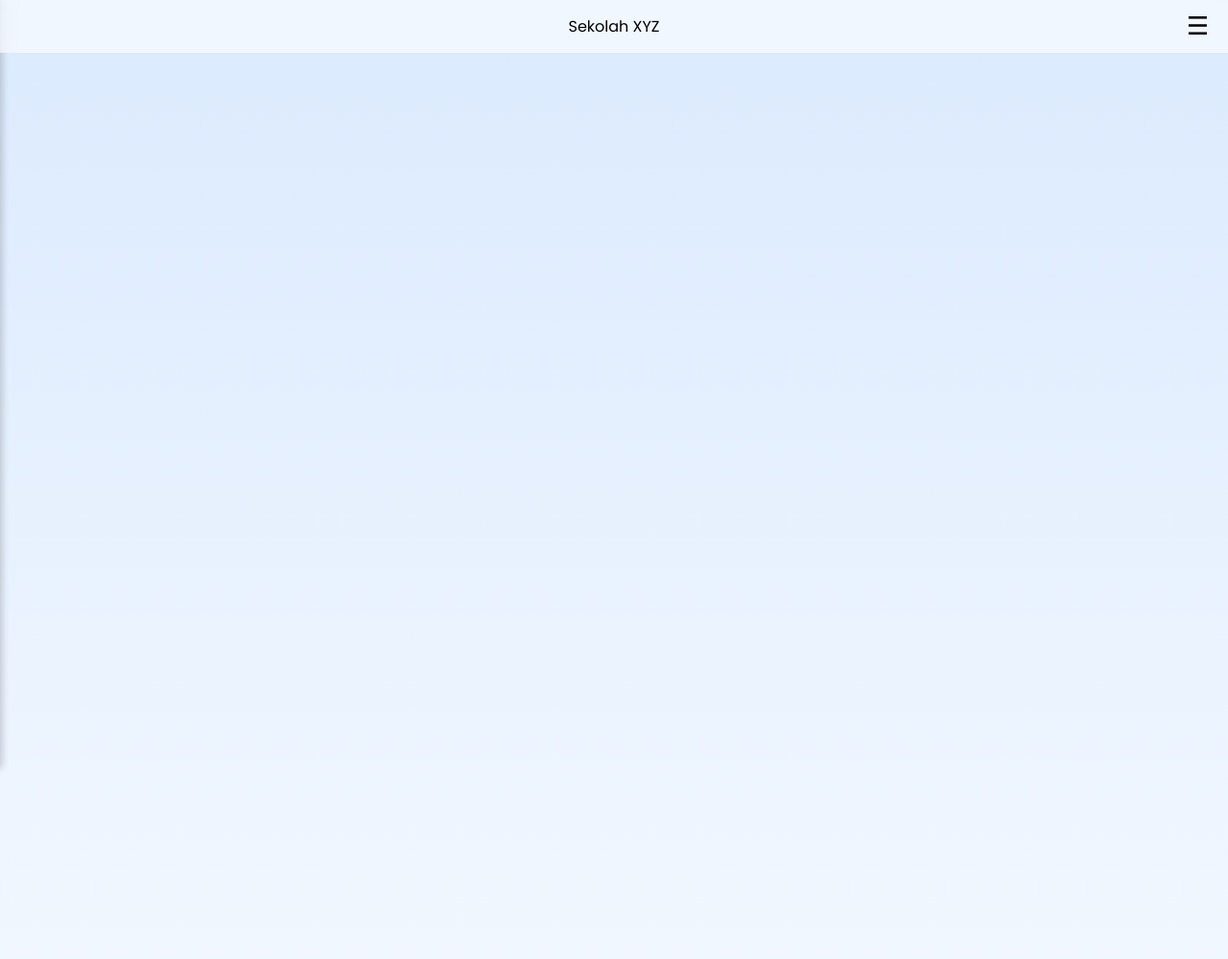
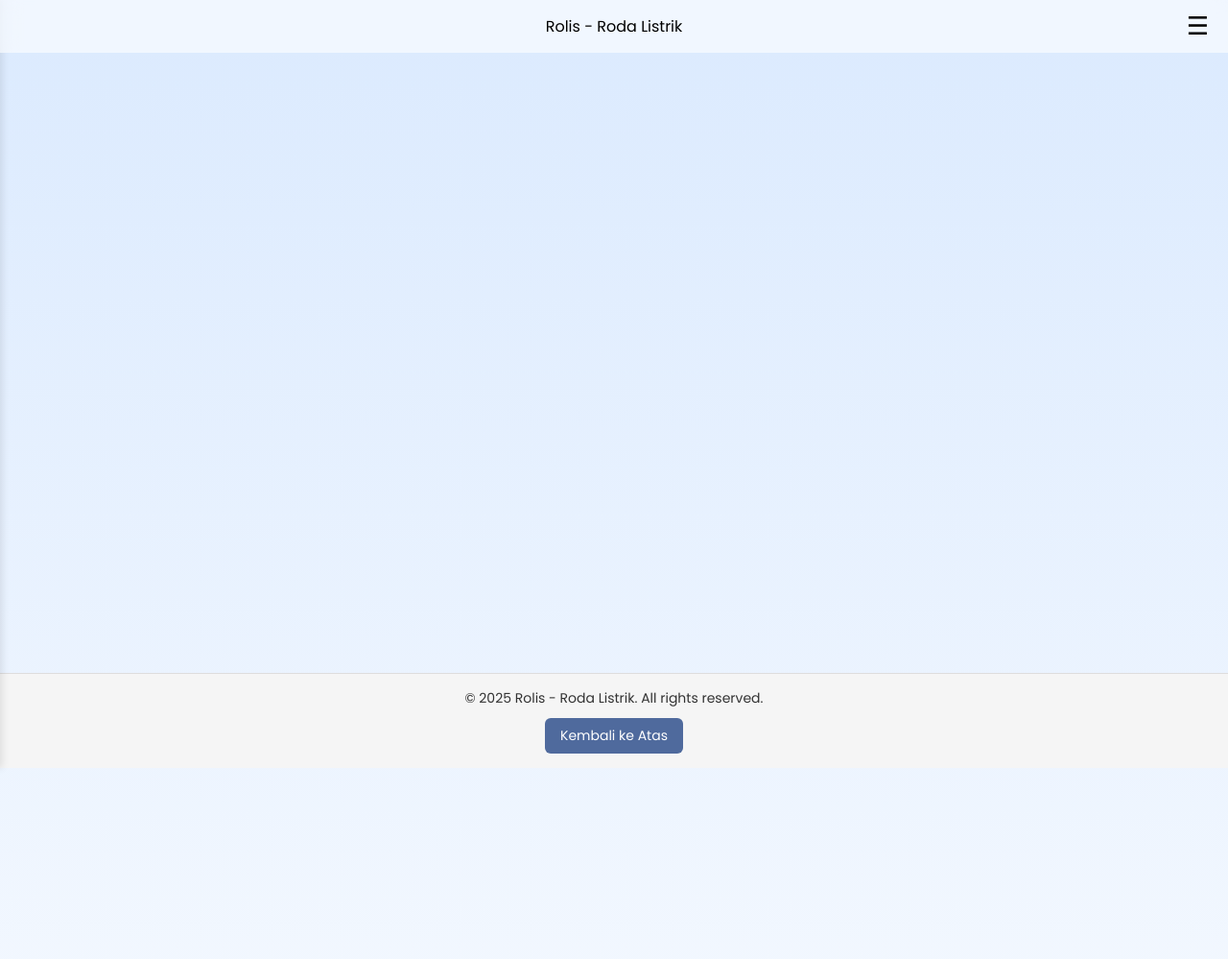
Before and after one commit to Symphony08/Rolis, a PHP site: page /admin-site/index_admin.php in a window 1280 px wide. Shown: the top 999 px of the page at 96% size. Run offline with PHP 8.4, Linux system fonts and the light colour scheme.

Commit message:
Refactor admin site structure: add header, sidebar, and footer; implement logout button; enhance scroll-to-top functionality; update styles.

```diff
--- a/admin-site/includes/footer.php
+++ b/admin-site/includes/footer.php
@@ -0,0 +1,7 @@
+<!-- FOOTER -->
+<footer class="footer">
+  <p>&copy; 2025 Rolis - Roda Listrik. All rights reserved.</p>
+  <a href="#top" class="btn-top">Kembali ke Atas</a>
+</footer>
+</body>
+</html>
--- a/admin-site/includes/header.php
+++ b/admin-site/includes/header.php
@@ -0,0 +1,15 @@
+<!DOCTYPE html>
+<html lang="en">
+<head>
+  <meta charset="UTF-8">
+  <meta name="viewport" content="width=device-width, initial-scale=1.0">
+  <link rel="stylesheet" href="../assets/css/style.css">
+  <script src="../assets/js/script.js" defer></script>
+  <title>Admin Dashboard</title>
+</head>
+<body>
+  <!-- NAVBAR -->
+  <nav class="navbar">
+    <div class="hamburger">&#9776;</div>
+    <div class="logo">Rolis - Roda Listrik</div>
+  </nav>
--- a/admin-site/includes/sidebar.php
+++ b/admin-site/includes/sidebar.php
@@ -0,0 +1,12 @@
+<!-- SIDEBAR -->
+<aside class="sidebar">
+  <ul>
+    <li><a href="index_admin.php">Home</a></li>
+    <li><a href="#">Produk</a></li>
+    <li><a href="#">Customers</a></li>
+    <li><a href="#">Service</a></li>
+    <li><a href="#">Transaksi</a></li>
+    <li><a href="#">Hubungi Kami</a></li>
+    <li><a href="logout.php" class="btn-logout">Logout</a></li>
+  </ul>
+</aside>
--- a/admin-site/index_admin.php
+++ b/admin-site/index_admin.php
@@ -1,82 +1,4 @@
-<!DOCTYPE html>
-<html lang="en">
-<head>
-    <meta charset="UTF-8">
-    <meta name="viewport" content="width=device-width, initial-scale=1.0">
-    <!-- STYLE CSS -->
-        <link rel="stylesheet" href="../assets/css/style.css">
-    <!-- SCRIPT JS -->
-        <script src="../assets/js/script.js" defer></script>
+<?php include "includes/header.php"; ?>
+<?php include "includes/sidebar.php"; ?>
 
-    <title>Rolis - Admin Dashboard</title>
-</head>
-<body>
-  <!-- NAVBAR -->
-  <nav class="navbar">
-    <div class="hamburger">&#9776;</div> <!-- hamburger -->
-    <div class="logo">Sekolah XYZ</div>
-  </nav>
-  <!-- SIDEBAR -->
-  <aside class="sidebar">
-    <ul>
-      <li><a href="#">Home</a></li>
-      <li><a href="#">Profil Sekolah</a></li>
-      <li><a href="#">Visi dan Misi</a></li>
-      <li class="mobile-dropdown">
-        <a href="#" class="dropdown-toggle">Data Warga Sekolah ▼</a>
-        <ul class="mobile-submenu">
-          <li><a href="#">Guru</a></li>
-          <li><a href="#">Murid</a></li>
-        </ul>
-      </li>
-      <li><a href="#">Data Alumni</a></li>
-      <li class="mobile-dropdown">
-        <a href="#" class="dropdown-toggle">Galeri ▼</a>
-        <ul class="mobile-submenu">
-          <li><a href="#">Foto</a></li>
-          <li><a href="#">Video</a></li>
-        </ul>
-      </li>
-      <li><a href="#">Berita Terkini</a></li>
-      <li><a href="#">Hubungi Kami</a></li>
-
-  <!-- BUTTON LOGOUT -->
-  <li>
-    <a href="logout.php" class="btn-logout">Logout</a>
-  </li>
-  </ul>
-  </aside>
-
-  <!-- Sidebar (Mobile Menu) -->
-  <div class="sidebar" id="sidebar">
-    <ul>
-      <li><a href="#home">Home</a></li>
-      <li><a href="#about">Profil Sekolah</a></li>
-      <li><a href="#">Visi dan Misi</a></li>
-      <li class="mobile-dropdown">
-      <a href="#" class="dropdown-toggle">Data Warga Sekolah ▾</a>
-        <ul class="mobile-submenu">
-          <li><a href="dataguru.php">Data Guru</a></li>
-          <li><a href="datamurid.php">Data Murid</a></li>
-        </ul>
-      </li>
-      <li><a href="#">Data Alumni</a></li>
-      <li class="mobile-dropdown">
-      <a href="#" class="dropdown-toggle">Galeri ▾</a>
-        <ul class="mobile-submenu">
-          <li><a href="foto.php">Foto</a></li>
-          <li><a href="video.php">Video</a></li>
-        </ul>
-      </li>
-      <li><a href="#">Berita Terkini</a></li>
-      <li><a href="#">Hubungi Kami</a></li>
-
-  <!-- BUTTON LOGOUT -->
-  <li>
-    <a href="logout.php" class="btn-logout">Logout</a>
-  </li>
-  </ul>
-  </div>
-
-</body>
-</html>
+<?php include "includes/footer.php"; ?>
--- a/assets/css/style.css
+++ b/assets/css/style.css
@@ -109,6 +109,19 @@ body {
     display: none;
   }
 }
+
+/* Button Logout */
+.btn-logout {
+  background-color: #dc3545;
+  color: #fff;
+  padding: 8px 16px;
+  border-radius: 6px;
+  text-decoration: none;
+  transition: background 0.3s;
+}
+.btn-logout:hover {
+  background-color: #bb2d3b;
+}
 /* <================================================> */
 
   /* DROPDOWN CSS */
@@ -147,16 +160,34 @@ body {
 }
 /* <================================================> */
 
-/* Button Logout */
-.btn-logout {
-  background-color: #dc3545;
+/* FOOTER */
+.footer {
+  position: fixed;
+  bottom: 0;
+  left: 0;
+  width: 100%;
+  background: #f5f5f5;
+  text-align: center;
+  padding: 15px;
+  font-size: 14px;
+  color: #333;
+  border-top: 1px solid #ddd;
+  z-index: 100; /* pastikan selalu di atas elemen lain */
+}
+
+/* Button Kembali ke Atas */
+.footer .btn-top {
+  display: inline-block;
+  margin-top: 10px;
+  padding: 8px 16px;
+  background: #4F6A9D;      /* biru utama */
   color: #fff;
-  padding: 8px 16px;
   border-radius: 6px;
   text-decoration: none;
-  transition: background 0.3s;
+  transition: 0.3s;
 }
-.btn-logout:hover {
-  background-color: #bb2d3b;
+
+.footer .btn-top:hover {
+  background: #3a57d1;      /* lebih gelap saat hover */
 }
 /* <================================================> */
--- a/assets/js/script.js
+++ b/assets/js/script.js
@@ -35,3 +35,14 @@ document.querySelectorAll(".dropdown-toggle").forEach(toggle => {
     this.parentElement.classList.toggle("open");
   });
 });
+
+// Kembali Ke Atas
+document.addEventListener("DOMContentLoaded", () => {
+  const btnTop = document.querySelector(".btn-top");
+  if (btnTop) {
+    btnTop.addEventListener("click", (e) => {
+      e.preventDefault();
+      window.scrollTo({ top: 0, behavior: "smooth" });
+    });
+  }
+});
```
Also changed, not shown: admin-site/login_admin.php (added), admin-site/proses_login.php (deleted).
